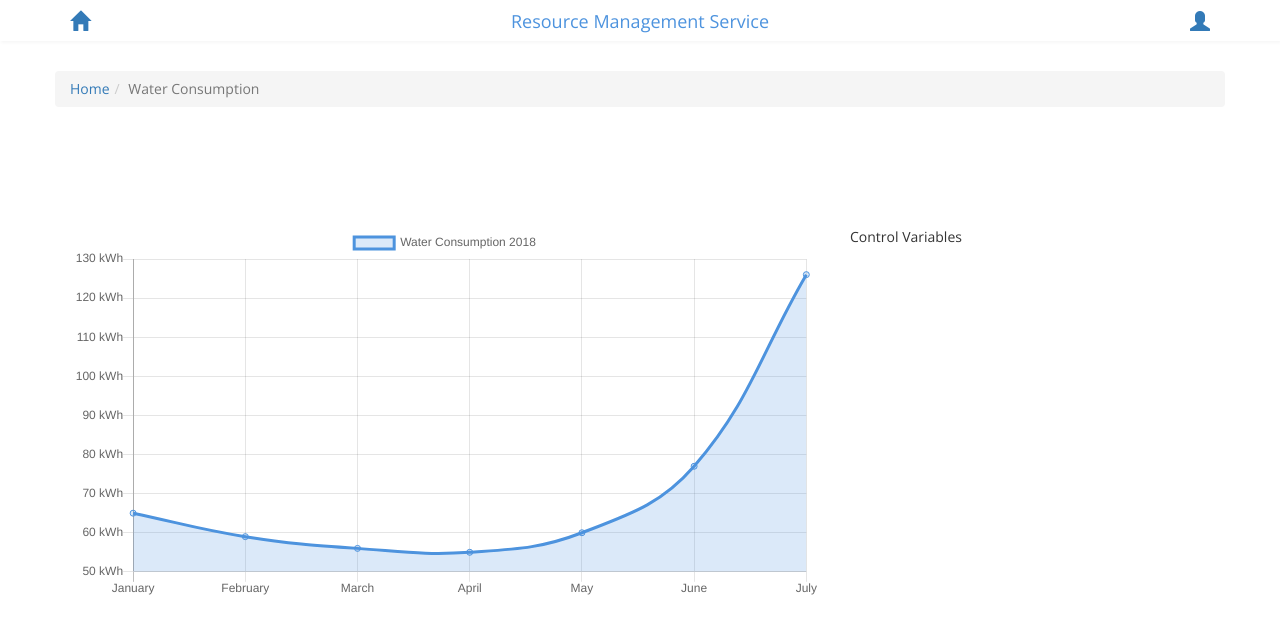
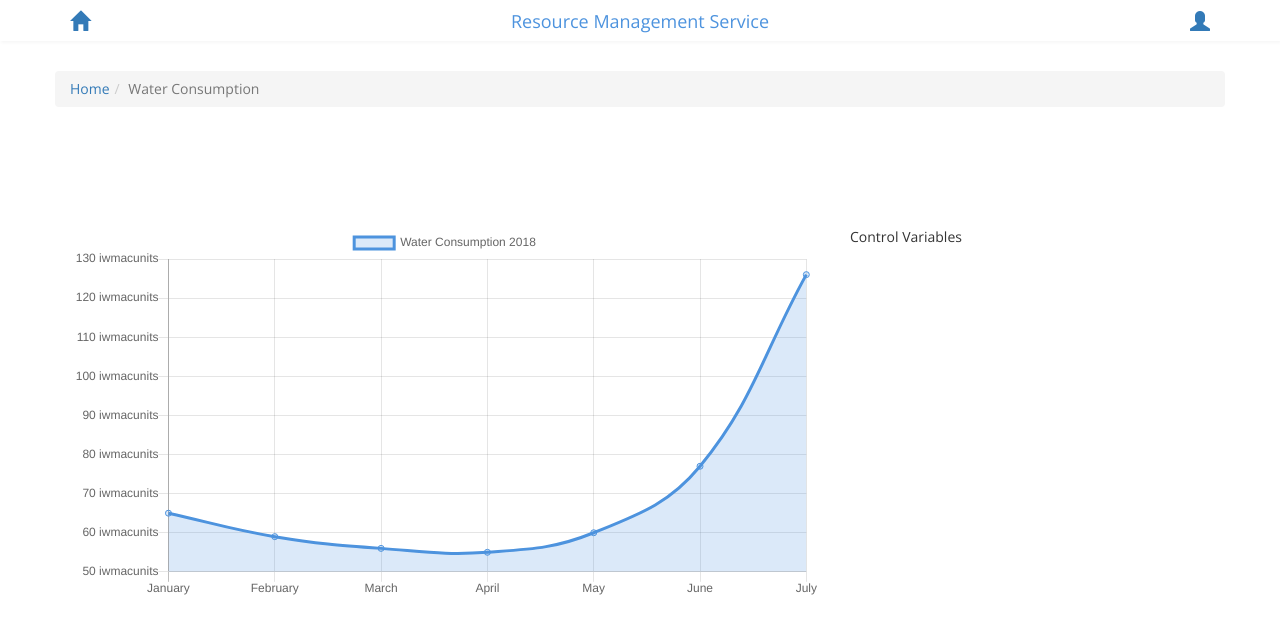
Before and after one commit to vicinityh2020/vicinity-rms-frontend, a React (Create React App) app: page /water-consumption in a window 1280 px wide. Shown: the top 634 px of the page. Built offline with nearby package versions, Linux system fonts and the light colour scheme.

Commit message:
Water chart

```diff
--- a/src/components/ChartBox.js
+++ b/src/components/ChartBox.js
@@ -31,7 +31,7 @@ class ChartBox extends React.Component {
                 yAxes: [{
                     ticks: {
                         userCallback: function (item) {
-                            return `${item} kWh`;
+                            return `${item} iwmacunits`;
                         },
                     }
                 }]
--- a/src/components/ServiceButton.js
+++ b/src/components/ServiceButton.js
@@ -1,11 +1,10 @@
 import React from 'react';
-import '../css/ServiceButton.css'
+import '../css/ServiceButton.css';
 import {Link} from "react-router-dom";
 import PropTypes from 'prop-types';
 import {Glyphicon} from "react-bootstrap";
 
 class ServiceButton extends React.Component {
-
     render() {
 
         return (
```
